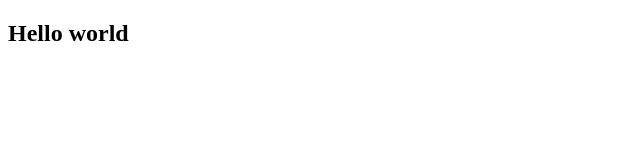
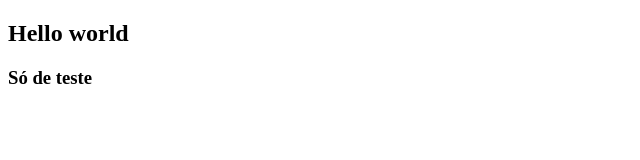
Before and after one commit to FJHerculano/Curso_JavaScript, a plain HTML site: page 1_introducao/index.html in a window 1280 px wide. Shown: the whole page, without its empty margins (0-640 px from the left). Drawn offline with Linux system fonts and the light colour scheme.

Commit message:
teste 0302

```diff
--- a/1_introducao/index.html
+++ b/1_introducao/index.html
@@ -8,6 +8,7 @@
 </head>
 <body>
     <h2>Hello world</h2>
+    <h3>Só de teste</h3>
     <script>
         console.log("Hello World JavaScript!");
     </script>
```
